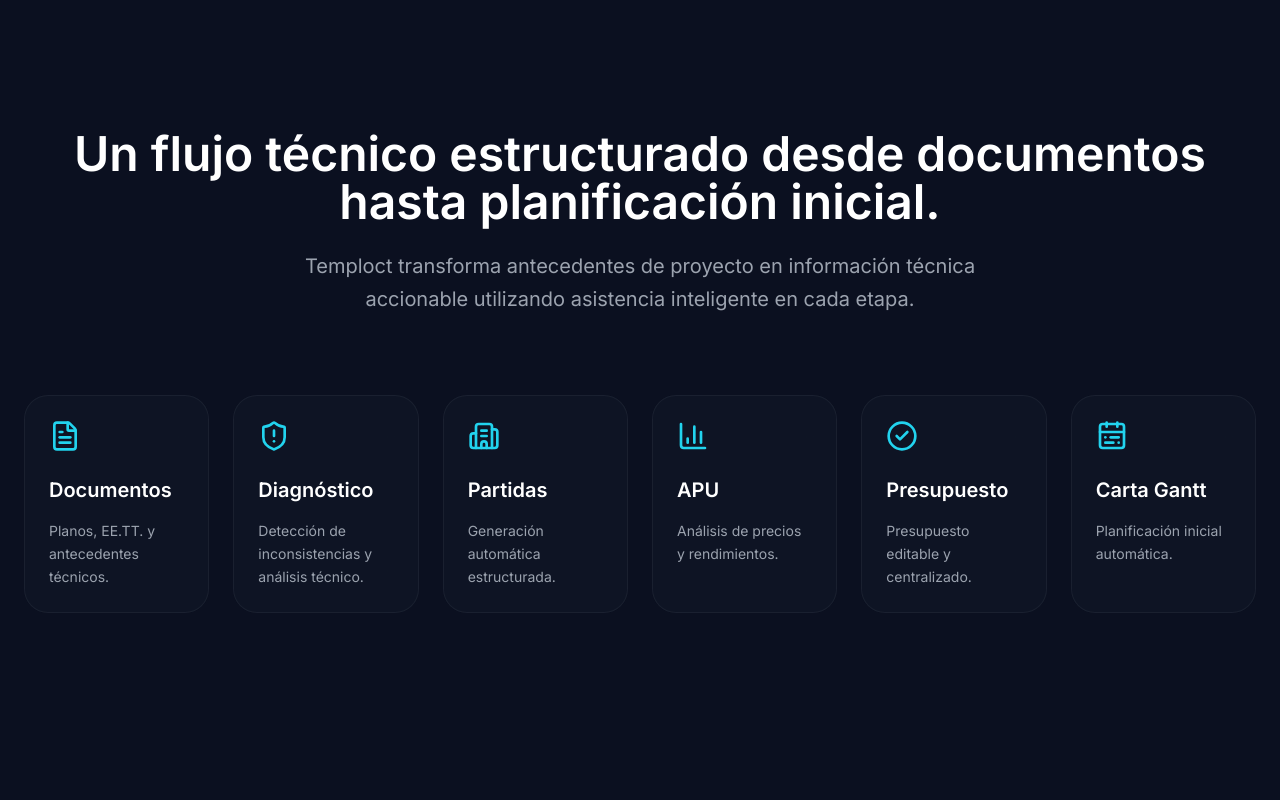
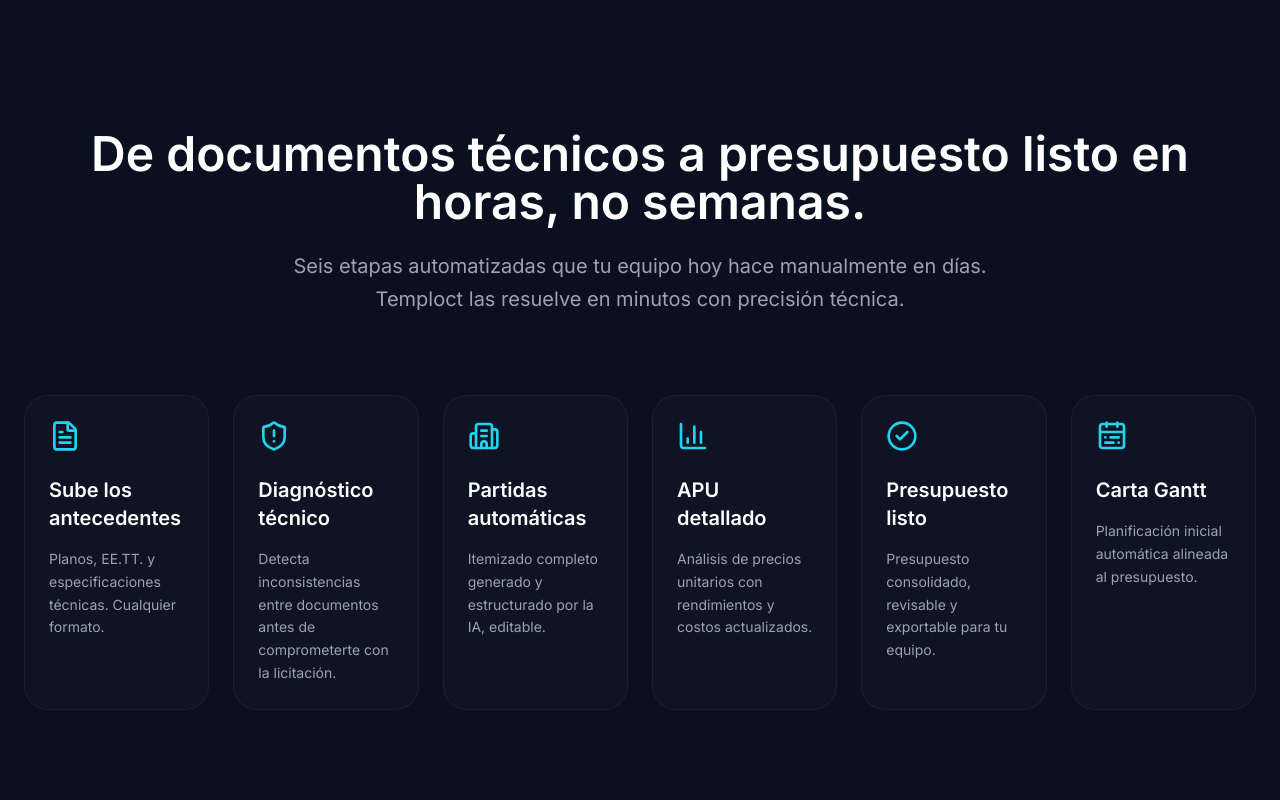
Before and after one commit to camqdesign/temploct-landing1, a React (Vite) app: page / in a window 1280 px wide. Shown: the part 1420-2220 px from the top of the page. Built offline with nearby package versions, Linux system fonts and the light colour scheme.

Commit message:
ocultar precios, fotos testimonios, mejorar como funciona

```diff
--- a/src/App.jsx
+++ b/src/App.jsx
@@ -61,7 +61,6 @@ function App() {
           <div className="hidden md:flex gap-8 text-sm text-gray-300">
             <a href="#features" className="hover:text-cyanGlow transition">Producto</a>
             <a href="#workflow" className="hover:text-cyanGlow transition">Cómo funciona</a>
-            <a href="#pricing" className="hover:text-cyanGlow transition">Precios</a>
             <a href="#faq" className="hover:text-cyanGlow transition">FAQ</a>
           </div>
 
@@ -224,11 +223,11 @@ function App() {
         <div className="max-w-7xl mx-auto text-center mb-20">
 
           <h2 className="text-5xl font-semibold mb-6">
-            Un flujo técnico estructurado desde documentos hasta planificación inicial.
+            De documentos técnicos a presupuesto listo en horas, no semanas.
           </h2>
 
           <p className="text-xl text-gray-400 max-w-3xl mx-auto leading-relaxed">
-            Temploct transforma antecedentes de proyecto en información técnica accionable utilizando asistencia inteligente en cada etapa.
+            Seis etapas automatizadas que tu equipo hoy hace manualmente en días. Temploct las resuelve en minutos con precisión técnica.
           </p>
         </div>
 
@@ -237,33 +236,33 @@ function App() {
           {[
             {
               icon: FileText,
-              title: 'Documentos',
-              desc: 'Planos, EE.TT. y antecedentes técnicos.'
+              title: 'Sube los antecedentes',
+              desc: 'Planos, EE.TT. y especificaciones técnicas. Cualquier formato.'
             },
             {
               icon: ShieldAlert,
-              title: 'Diagnóstico',
-              desc: 'Detección de inconsistencias y análisis técnico.'
+              title: 'Diagnóstico técnico',
+              desc: 'Detecta inconsistencias entre documentos antes de comprometerte con la licitación.'
             },
             {
               icon: Building2,
-              title: 'Partidas',
-              desc: 'Generación automática estructurada.'
+              title: 'Partidas automáticas',
+              desc: 'Itemizado completo generado y estructurado por la IA, editable.'
             },
             {
               icon: BarChart3,
-              title: 'APU',
-              desc: 'Análisis de precios y rendimientos.'
+              title: 'APU detallado',
+              desc: 'Análisis de precios unitarios con rendimientos y costos actualizados.'
             },
             {
               icon: CheckCircle2,
-              title: 'Presupuesto',
-              desc: 'Presupuesto editable y centralizado.'
+              title: 'Presupuesto listo',
+              desc: 'Presupuesto consolidado, revisable y exportable para tu equipo.'
             },
             {
               icon: CalendarRange,
               title: 'Carta Gantt',
-              desc: 'Planificación inicial automática.'
+              desc: 'Planificación inicial automática alineada al presupuesto.'
             }
           ].map((step, i) => (
             <motion.div
@@ -300,17 +299,20 @@ function App() {
               {
                 quote: "Antes pasábamos dos semanas revisando antecedentes técnicos de una licitación. Con Temploct lo resolvemos en menos de un día.",
                 name: "María Pérez",
-                role: "Jefa de Estudios — Constructora Norte"
+                role: "Jefa de Estudios — Constructora Norte",
+                avatar: "https://i.pravatar.cc/88?img=47"
               },
               {
                 quote: "Detectamos inconsistencias entre arquitectura y estructura que antes solo aparecían en obra. Eso nos ahorra cifras de seis dígitos por proyecto.",
                 name: "Diego Salinas",
-                role: "Project Manager — Andes Ingeniería"
+                role: "Project Manager — Andes Ingeniería",
+                avatar: "https://i.pravatar.cc/88?img=12"
               },
               {
                 quote: "Pudimos triplicar la cantidad de licitaciones que evaluamos al mes sin contratar a nadie nuevo. Es una diferencia operativa enorme.",
                 name: "Carolina Vega",
-                role: "Gerente Técnica — Grupo Pacífico"
+                role: "Gerente Técnica — Grupo Pacífico",
+                avatar: "https://i.pravatar.cc/88?img=49"
               }
             ].map((t, i) => (
               <motion.div
@@ -324,9 +326,11 @@ function App() {
                 <Sparkles className="text-cyanGlow mb-6" size={20} />
                 <p className="text-gray-200 leading-relaxed mb-8 text-lg">"{t.quote}"</p>
                 <div className="flex items-center gap-3">
-                  <div className="w-11 h-11 rounded-full bg-cyanGlow/20 border border-cyanGlow/30 flex items-center justify-center text-cyanGlow font-semibold">
-                    {t.name.charAt(0)}
-                  </div>
+                  <img
+                    src={t.avatar}
+                    alt={t.name}
+                    className="w-11 h-11 rounded-full object-cover border border-cyanGlow/30"
+                  />
                   <div>
                     <div className="font-semibold">{t.name}</div>
                     <div className="text-gray-400 text-xs">{t.role}</div>
@@ -338,8 +342,8 @@ function App() {
         </div>
       </section>
 
-      {/* PRICING */}
-      <section id="pricing" className="py-32 px-6">
+      {/* PRICING — oculto temporalmente, venta por contacto */}
+      <section id="pricing" className="hidden py-32 px-6">
         <div className="max-w-7xl mx-auto">
           <div className="text-center max-w-3xl mx-auto mb-16">
             <span className="text-cyanGlow text-sm tracking-widest uppercase">Precios</span>
```
